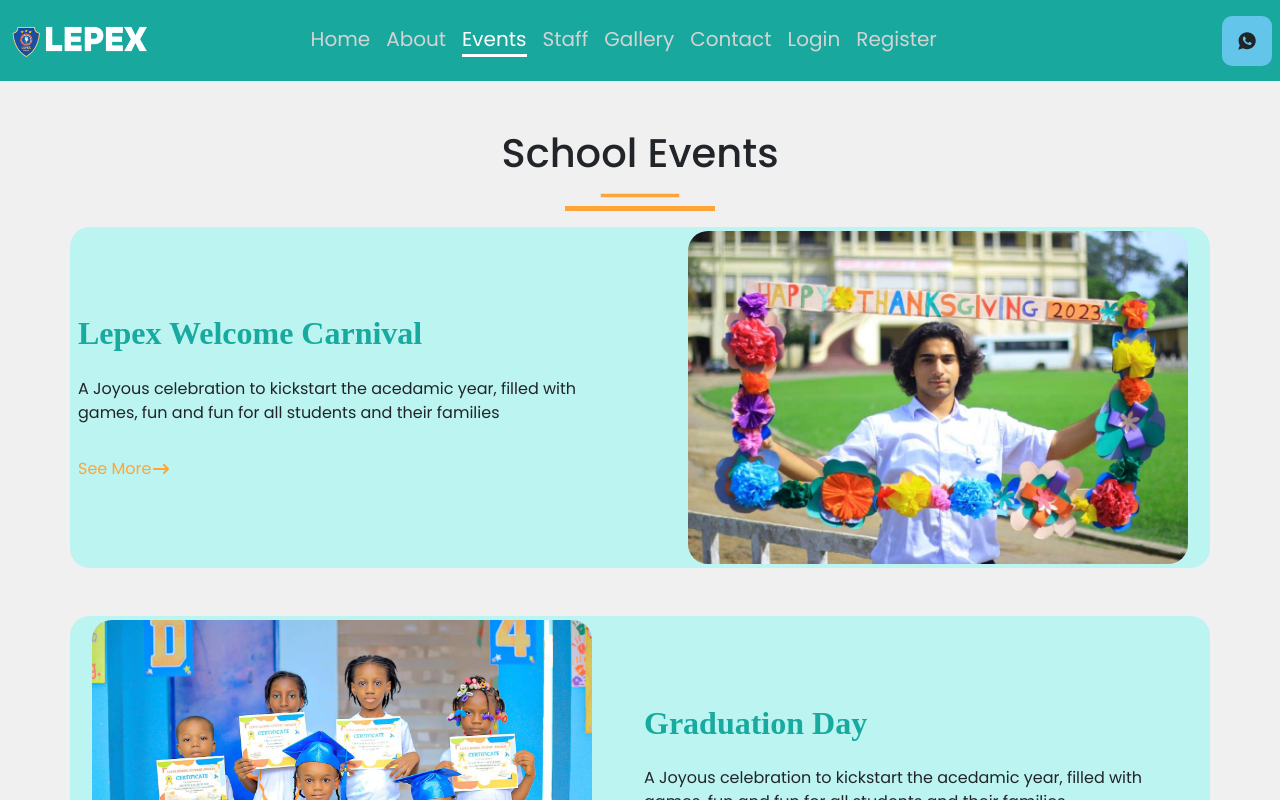
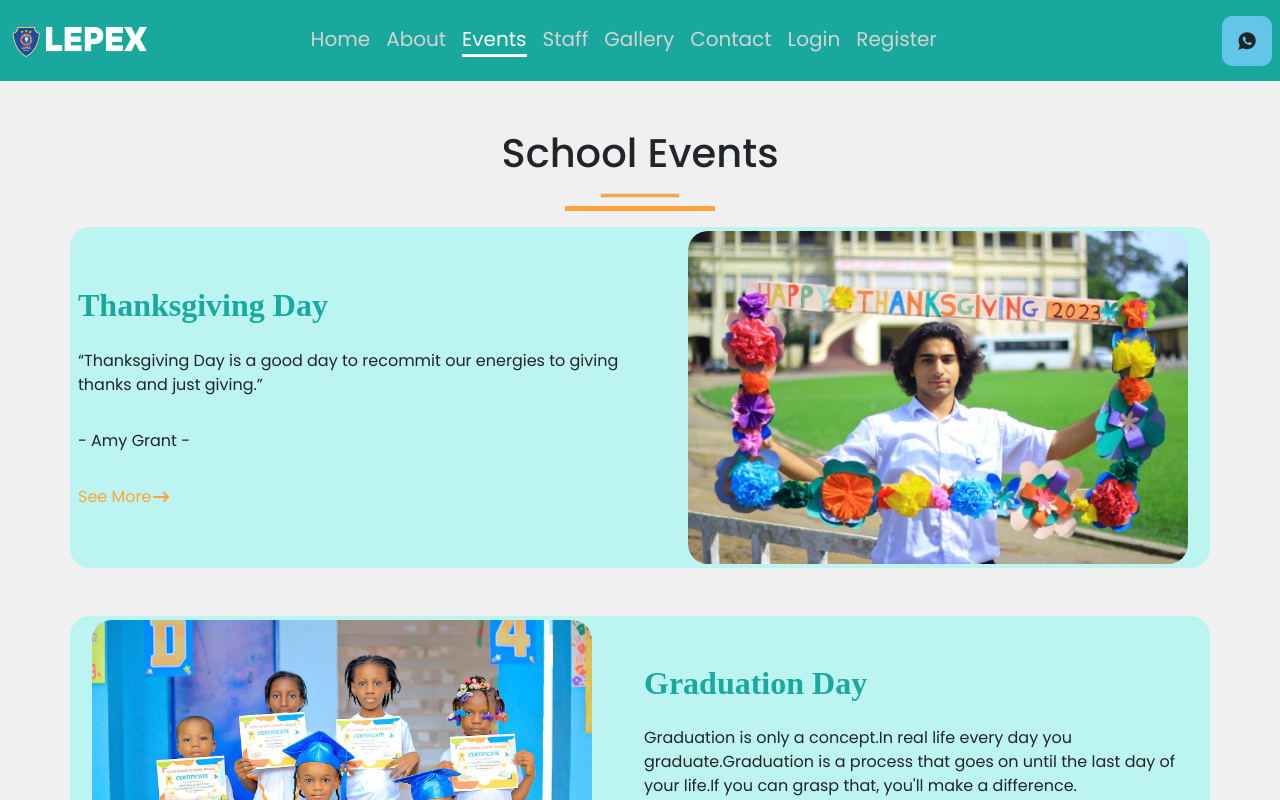
Before and after one commit to Ihsan-Ali-K/PexelSchool, a React (Vite) app: page /events in a window 1280 px wide. Shown: the top 800 px of the page. Built offline with nearby package versions, Linux system fonts and the light colour scheme; a web font is replaced by a local one.

Commit message:
updated some texts

```diff
--- a/src/components/events/Card.jsx
+++ b/src/components/events/Card.jsx
@@ -9,6 +9,7 @@ const Card = ({data, index}) => {
       <div className=' info d-flex flex-column p-1 justify-content-center  gap-md-3'>
          <h2 className='red-rose'>{data.name}</h2>
          <p >{data.description}</p>
+         <p>{data.writer}</p>
          <div className='d-flex align-items-center  icon-link '>
          <button>See More</button><FaArrowRightLong role='button' color='#fea439' />
          </div>
--- a/src/components/events/eventsData.js
+++ b/src/components/events/eventsData.js
@@ -4,13 +4,15 @@ import Career from "../../assets/career-10.jpg"
 import Teacher from "../../assets/teacher-1.jpg"
 export const eventData = [
     {
-        name: "Lepex Welcome Carnival",
-        description: "A Joyous celebration to kickstart the acedamic year, filled with games, fun and fun for all students and their families",
+        name: "Thanksgiving Day",
+        description: "“Thanksgiving Day is a good day to recommit our energies to giving thanks and just giving.”",
+        writer:"- Amy Grant -",
         image:  ThanksGiving
     },
     {
         name: "Graduation Day",
-        description: "A Joyous celebration to kickstart the acedamic year, filled with games, fun and fun for all students and their families",
+        description: "Graduation is only a concept.In real life every day you graduate.Graduation is a process that goes on until the last day of your life.If you can grasp that, you'll make a difference.",
+        writer:"-Arie Pencovici -",
         image:  Graduation
     },
     {
--- a/src/components/home/ProfessionalStaff.jsx
+++ b/src/components/home/ProfessionalStaff.jsx
@@ -16,9 +16,9 @@ const ProfessionalStaff = ({ data, index }) => {
 
     useEffect(() => {
         if (inViews) {
+            controls.start({ rotate: 10 });
+        } else {
             controls.start({ rotate: 0 });
-        } else {
-            controls.start({ rotate: -20 });
         }
     }, [controls, inViews]);
   return (
--- a/src/components/home/ProfessionalStaff.scss
+++ b/src/components/home/ProfessionalStaff.scss
@@ -14,9 +14,11 @@
             display: flex;
             align-items: center;
             border-radius: 30px;
-            background-color: rgb(57, 59, 58);
+            background-color: rgb(122, 136, 129);
+            transform: rotate(-10deg);
         }
         .img{
+
             max-height: 450px;
            border-radius: 30px;
             object-fit: cover;
--- a/src/components/home/staffData.js
+++ b/src/components/home/staffData.js
@@ -23,7 +23,7 @@ export const staffData = [
       image: DianaAmaka
     },
     {
-      name: "RICHMOND MAHOUE ",
+      name: "Richmond Mahoue",
       grade: "richmondGrade",
       description: 'richmondMessage',
       image: Richmond
--- a/src/components/staff/staffData.js
+++ b/src/components/staff/staffData.js
@@ -59,8 +59,8 @@ export const staffData = [
     },
 
     {
-        name: "French   ",
-        position: "Pre-KTeacher",
+        name: "Emma Dougnon  ",
+        position: "French Pre-K Teacher",
 
         image: French
     },
```
